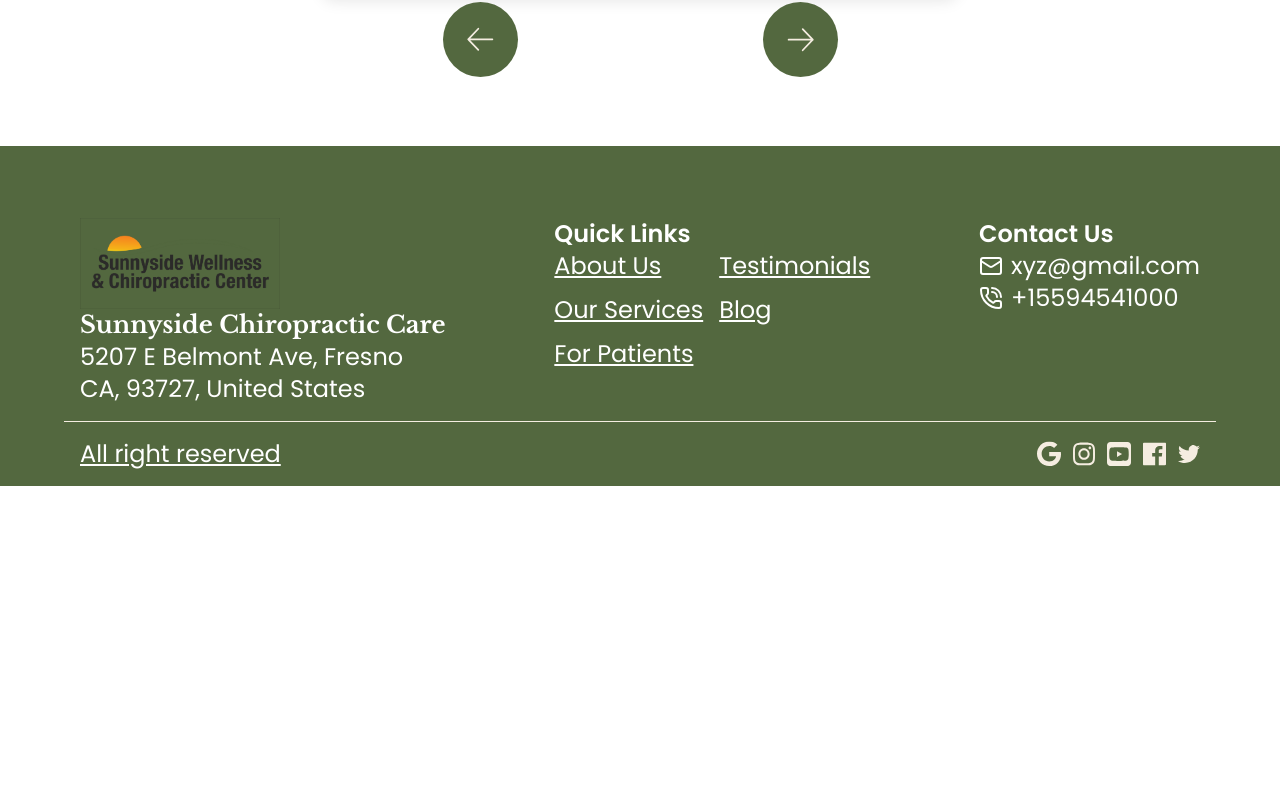
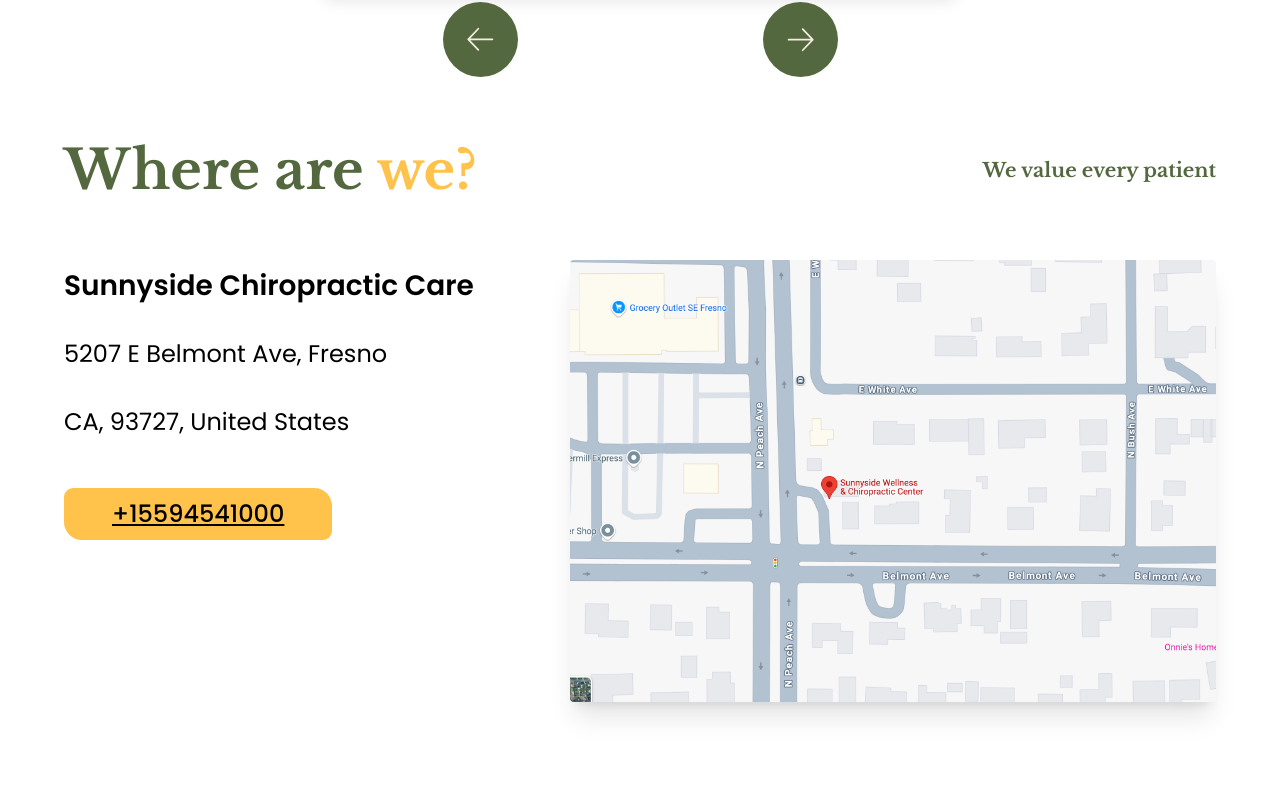
Before and after one commit to THE-ERRORs-og/sunnyside_chiropractic, a Next.js app: page / in a window 1280 px wide. Shown: the part 3497-4300 px from the top of the page. Before the commit the page ends 3983 px from the top, so only its background shows below. Built offline with nearby package versions, Linux system fonts and the light colour scheme.

Commit message:
added location component and complete home page done

```diff
--- a/app/(root)/page.js
+++ b/app/(root)/page.js
@@ -3,9 +3,10 @@
 import AboutSection from "@/components/home/AboutSection";
 import ServiceList from "@/components/home/ServiceList";
 import TeamSection from "@/components/home/TeamSection";
-import { Contact } from "lucide-react";
+
 import ContactBanner from "@/components/common/ContactBanner";
 import TestimonialSwiper from "@/components/common/TestimonialSwiper";
+import LocationMap from "@/components/common/LocationMap";
 
 const Home = () => {
   return (
@@ -16,6 +17,8 @@
       <TeamSection />
       <ContactBanner/>
       <TestimonialSwiper/>
+      <LocationMap />
+
     </>
   );
 };
--- a/components/common/LocationMap.js
+++ b/components/common/LocationMap.js
@@ -1,9 +1,39 @@
 import React from "react";
+import MainButton from "./MainButton";
 
 const LocationMap = () => {
   return (
-    <div className="p-4">
-      <h2 className="text-xl font-bold">LocationMap Component</h2>
+    <div className="my px">
+      <div className="flex mb-[1.375rem] items-center justify-center sm:justify-between text-[8px] md:text-[14px]">
+        <h2 className="sub-heading">
+          Where are<span className="text-secondary"> we?</span>
+        </h2>
+        <h5 className="text-[1.4em] hidden sm:flex text-primary font-libre-bold">
+          We value every patient
+        </h5>
+      </div>
+
+      <div className="my pb-8 flex flex-col sm:flex-row space-y-2  md:space-x-1 w-full h-fit">
+        <div className="w-full md:w-1/2  h-fit flex flex-col  items-start">
+          <h3 className="text-[1.5rem] lg:text-[1.75rem] md:leading-[3rem] lg:leading-[4.25rem] font-semibold">
+            Sunnyside Chiropractic Care
+          </h3>
+          <h4 className="text-[1rem] leading-[2.1875rem] lg:text-[1.5rem] md:leading-[3rem] lg:leading-[4.25rem]">
+            5207 E Belmont Ave, Fresno <br />
+            CA, 93727, United States
+          </h4>
+          <button className="bg-secondary mt-8 h-fit w-fit pt-2 pb-2 pr-7 pl-7 md:pt-3.5 md:pb-3.5 md:pl-12 md:pr-12 text-[0.75rem] leading-[0.70681rem] md:text-[1.25rem] md:leading-[1.5rem] lg:text-[1.5rem] lg:leading-[1.5rem] text-black underline font-medium transition duration-300 ease-in-out hover:bg-[#ea9a3f] rounded-[0.5635rem_1.12706rem]">
+            +15594541000
+          </button>
+        </div>
+        <div className="md:h-[18.27181rem] w-full md:w-[26.70025rem] lg:h-[37.125rem] lg:w-[54.25rem]  lg:pl-12 rounded-[0.25rem]">
+          <img
+            src="/img/map-img.png"
+            alt="About Us"
+            className=" rounded-[0.25rem] shadow-xl  object-cover object-center"
+          />
+        </div>
+      </div>
     </div>
   );
 };
```
Also changed, not shown: public/img/map-img.png (added).
